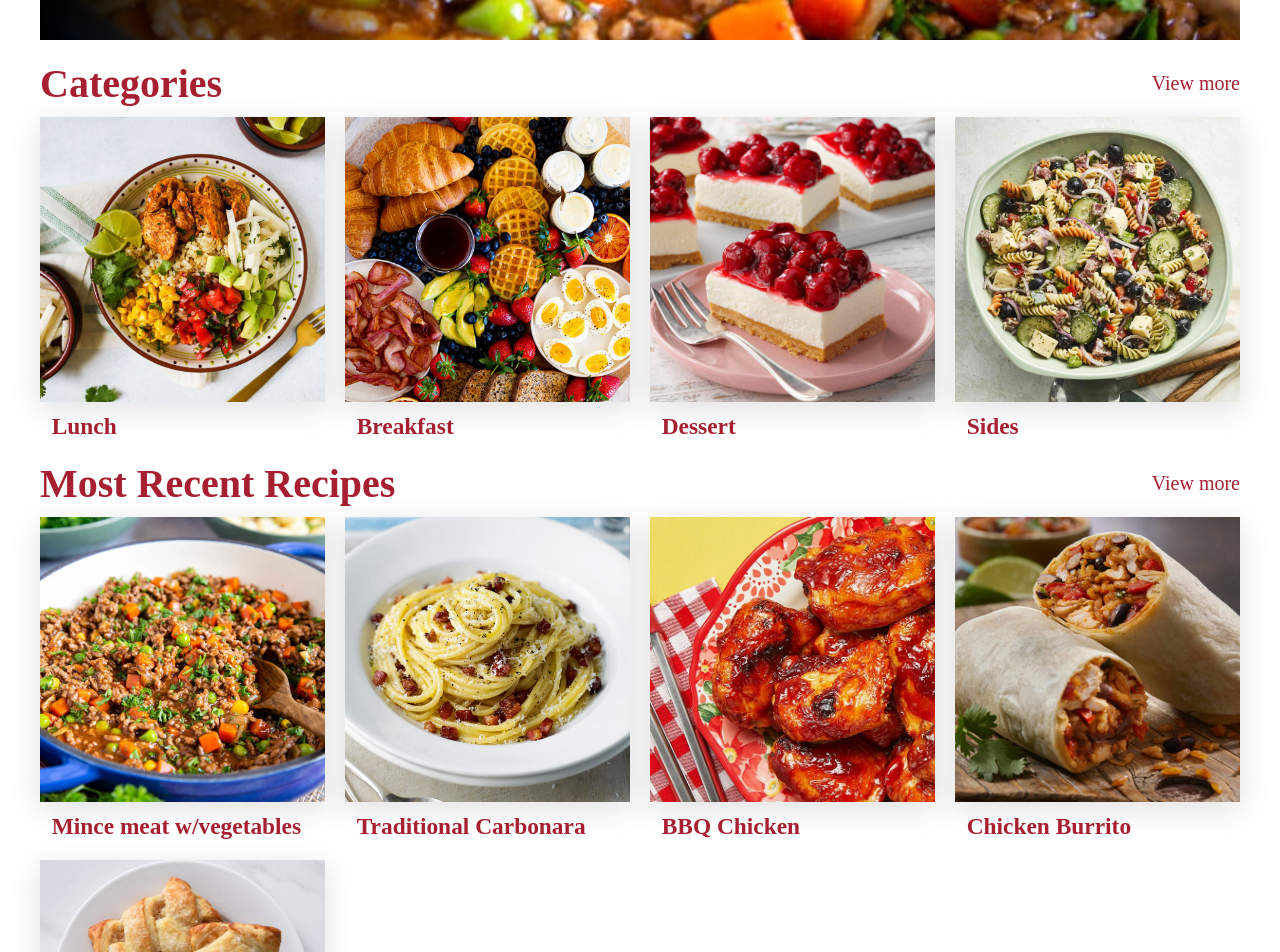
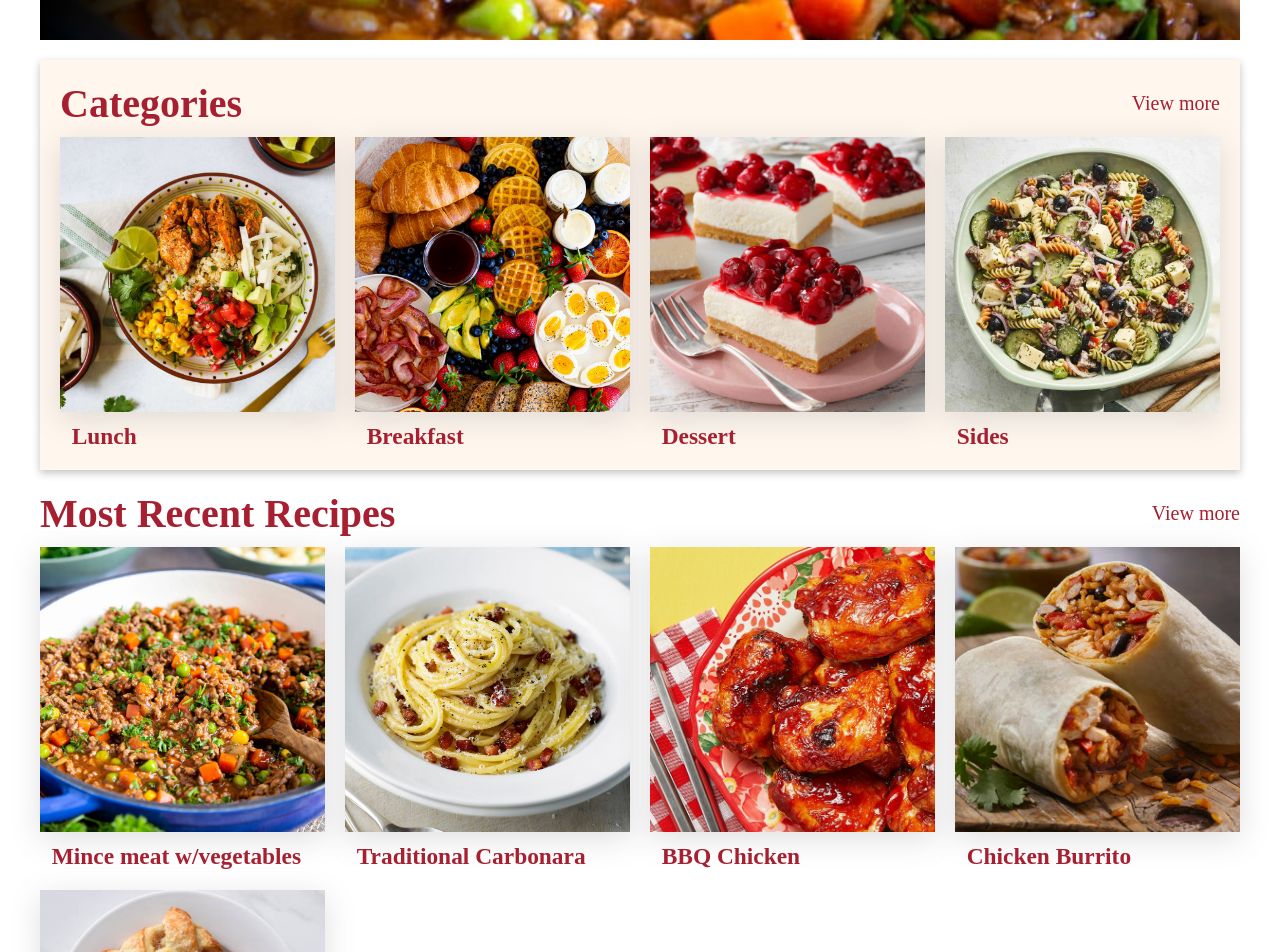
Before and after one commit to XicoCorreia/RecipeWebsite, an Angular app: page / in a window 1280 px wide. Shown: the part 780-1732 px from the top of the page. Built offline with nearby package versions, Linux system fonts and the light colour scheme.

Commit message:
define sections

```diff
--- a/src/app/home/home.component.css
+++ b/src/app/home/home.component.css
@@ -57,7 +57,7 @@
     display: flex;
     justify-content: space-between;
     align-items: center;
-    margin: 1em 0 0.5em 0;
+    margin-bottom: 0.5em;
 }
 
 
@@ -65,7 +65,6 @@
     display: grid;
     grid-template-columns: repeat(4, 1fr);
     gap: 1em;
-    margin-bottom: 1em;
 }
 
 .grid-item {
@@ -89,15 +88,26 @@ h3 {
     margin: 0;
     padding-top: 0.25em;
     padding-left: 0.5em;
+}
 
-}
 
 a{
     color:#a62031
 }
 
+.section_categories, .section_most_recent{
+    margin-top: 1em;
+
+}
+.section_categories{
+    padding: 1em 1em 1em 1em;
+    background-color: rgb(255,240,219,0.5);
+    box-shadow: rgba(0, 0, 0, 0.24) 0px 3px 8px;
+}
+
+
 @media (max-width: 1200px) {
-    .sections {
+    .section_categories, .section_most_recent{
         margin-left: 1em;
         margin-right: 1em;
     }
--- a/src/app/home/home.component.html
+++ b/src/app/home/home.component.html
@@ -8,7 +8,7 @@
             </div>
         </div>
     </div>
-    <div class="sections">
+    <div class="section_categories">
         <div class="title-button-container">
             <h1 class="title">Categories</h1>
             <a href="#" routerLink="/recipes-index" id="secondary-button">View more</a>
@@ -24,7 +24,7 @@
             </div>
         </div>
     </div>
-    <div class="sections">
+    <div class="section_most_recent">
         <div class="title-button-container">
             <h1 class="title">Most Recent Recipes</h1>
             <a href="#" routerLink="/recipes" id="secondary-button"> View more </a>
```
